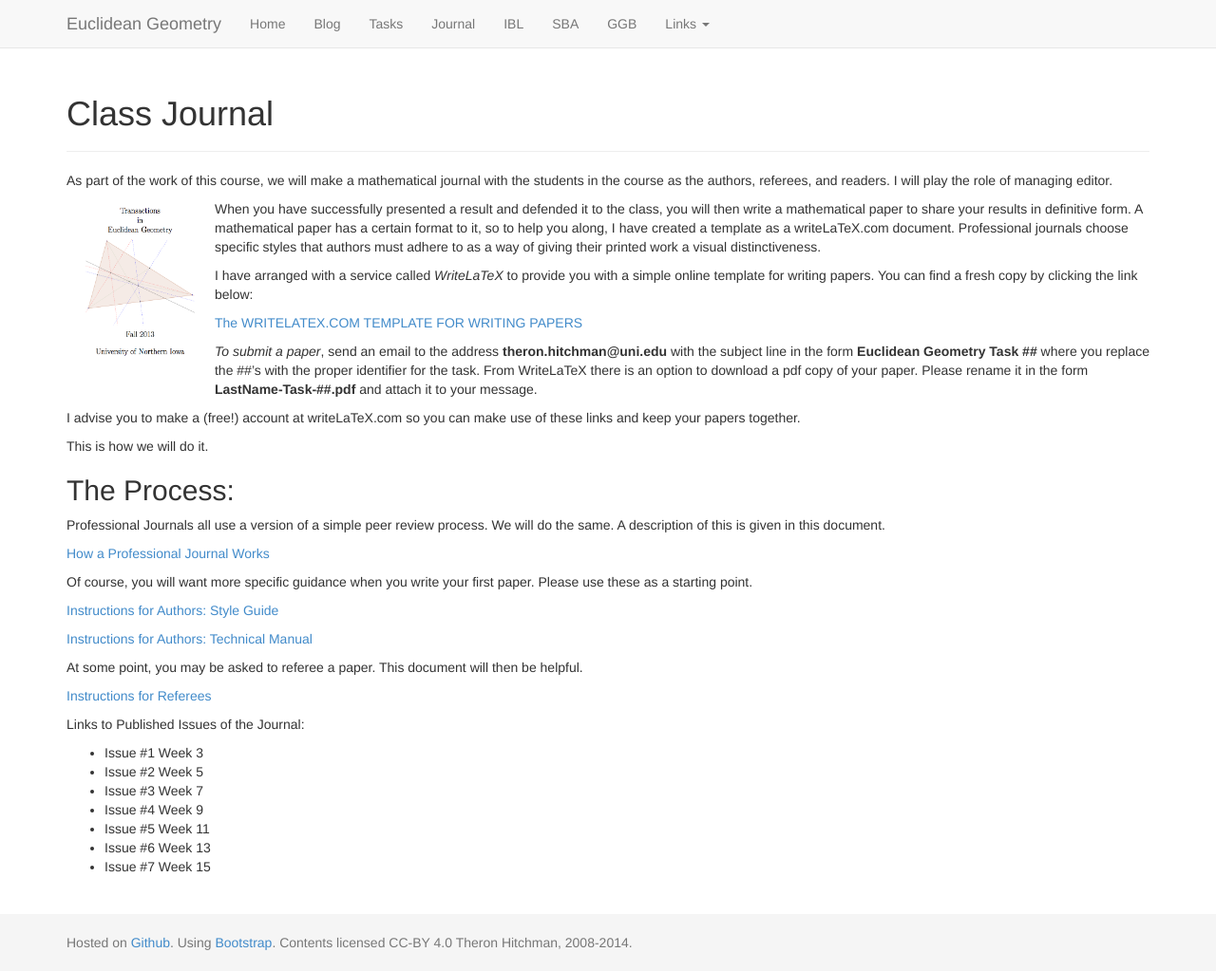
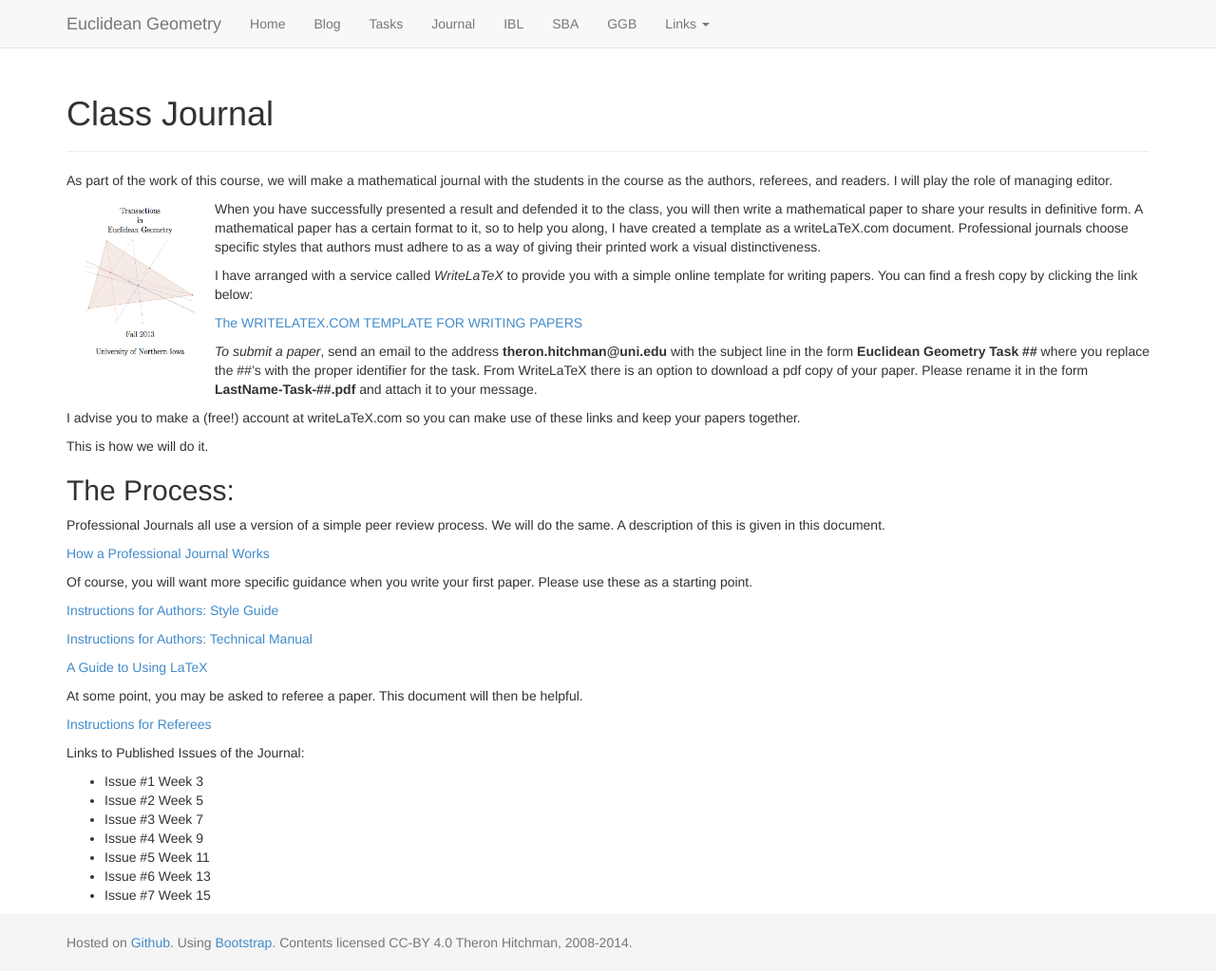
Before and after one commit to theronhitchman/euclidean-geometry, a Jekyll site: the page built from journal/index.md, in a window 1280 px wide and 1023 px high. Shown: the whole window at 95% size. Built offline with Jekyll 4.4.1, drawn with Linux system fonts in a browser that asks for light colours; nearby versions of some CDN libraries.

Commit message:
added latex guide link to journal page

```diff
--- a/journal/index.md
+++ b/journal/index.md
@@ -50,6 +50,8 @@ paper. Please use these as a starting point.
 
 [Instructions for Authors: Technical Manual][technical-manual]
 
+[A Guide to Using LaTeX][latex]
+
 At some point, you may be asked to referee a paper. This document will then
 be helpful.
 
@@ -71,3 +73,4 @@ Links to Published Issues of the Journal:
 [style]: https://docs.google.com/document/d/11IfTITA2q9yE4-ejJwvxrQVb1igaT3rZrBLby_Iq5ck/edit?usp=sharing
 [technical-manual]: https://docs.google.com/document/d/1e8TLJ-2_c_I0IIPS1XaM5NbQi2WbJXn3L3ZkrQQXNzA/edit?usp=sharing
 [referee]: https://docs.google.com/document/d/1kUEvRLF5keKbJ8wVg4AN3iwYXdd0cxZfmcksilyq8yM/edit
+[latex]: https://www.writelatex.com/templates/a-quick-guide-to-latex/fghqpfgnxggz#.U9F4_4BdVqp
```
